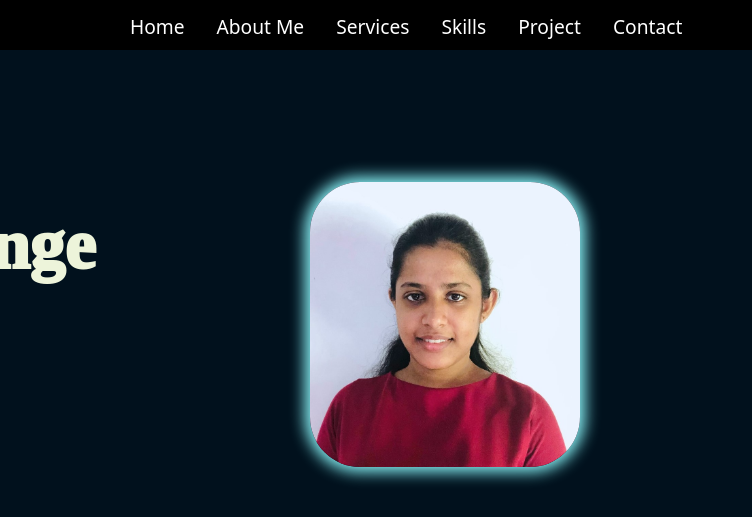
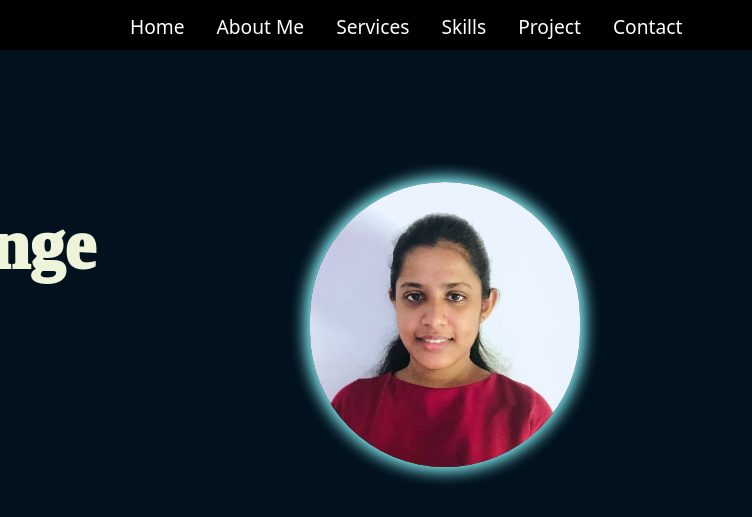
Before and after one commit to NirmaniLiyanage/portfolio-website, a plain HTML site: page index.html in a window 1280 px wide. Shown: the top 517 px of the page, 528-1280 px from the left. Drawn offline with nearby package versions, Linux system fonts and the light colour scheme; some packages are replaced by stand-ins of ours; a script that the page names is missing.

Commit message:
Update style1.css

```diff
--- a/style1.css
+++ b/style1.css
@@ -275,7 +275,7 @@ h2 {
 
     .my-image{
     margin-top: 150px;
-    border-radius: 50px;
+    border-radius: 400px;
     box-shadow: 0 0 15px 5px rgb(137, 245, 249);
     transform: translateX(100%);
     animation: imganim 2s forwards;
```
